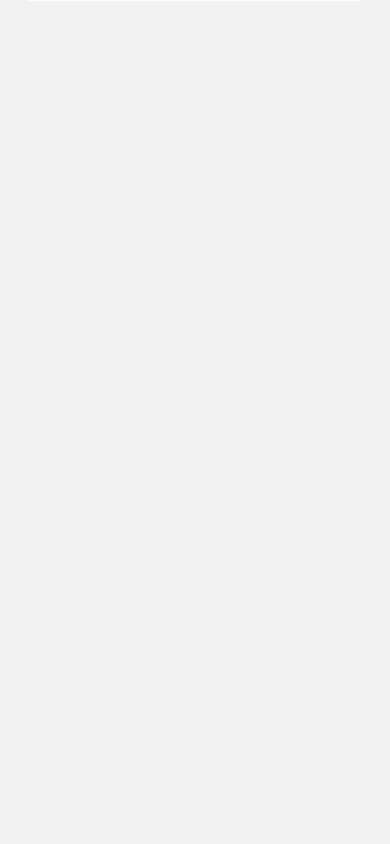
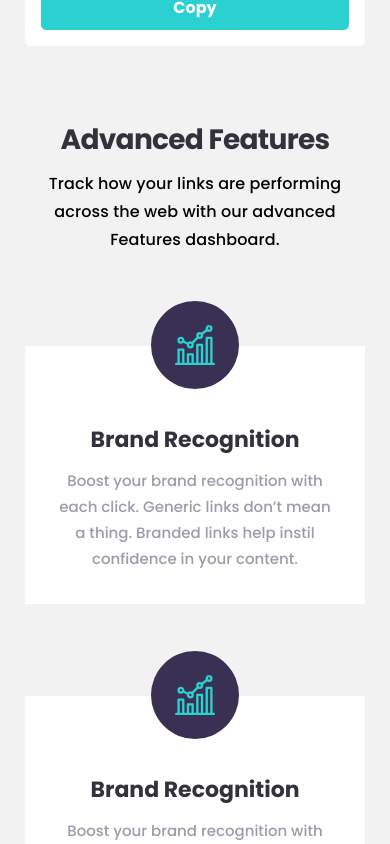
Before and after one commit to tkressma/shortly-landing-page, a React (Create React App) app: page / in a window 390 px wide. Shown: the part 1140-1984 px from the top of the page. Before the commit the page ends 1341 px from the top, so only its background shows below. Built offline with nearby package versions, Linux system fonts and the light colour scheme.

Commit message:
Implement mobile card section

```diff
--- /dev/null
+++ b/src/components/main/Features/FeatureCard.js
@@ -0,0 +1,14 @@
+import styles from "./FeatureCard.module.css";
+function FeatureCard(props) {
+  return (
+    <article className={styles["feature-card"]}>
+      <figure>
+        <img src={props.icon} alt={props.altText} />
+      </figure>
+      <h3>{props.title}</h3>
+      <p>{props.description}</p>
+    </article>
+  );
+}
+
+export default FeatureCard;
--- /dev/null
+++ b/src/components/main/Features/FeatureCard.module.css
@@ -0,0 +1,38 @@
+.feature-card {
+  width: 100%;
+  max-width: 500px;
+  background-color: white;
+  padding: 4.8125rem 2rem 2rem;
+  text-align: center;
+  position: relative;
+  margin-top: 5.75rem;
+}
+
+.feature-card h3 {
+  font-size: 1.375rem;
+  line-height: 33px;
+  color: #34313d;
+  font-weight: bold;
+}
+
+.feature-card p {
+  font-size: 0.9375rem;
+  line-height: 26px;
+  color: #9e9aa8;
+  font-weight: 500;
+  margin-top: 12px;
+}
+
+.feature-card figure {
+  position: absolute;
+  background-color: #3a3054;
+  left: 50%;
+  transform: translateX(-50%);
+  top: -45px;
+  width: 5.5rem;
+  height: 5.5rem;
+  border-radius: 100px;
+  display: flex;
+  justify-content: center;
+  align-items: center;
+}
--- /dev/null
+++ b/src/components/main/Features/FeatureCards.js
@@ -0,0 +1,32 @@
+import styles from "./FeatureCards.module.css";
+import FeatureCard from "./FeatureCard";
+import brandRecognitionIcon from "../../../assets/icon-brand-recognition.svg";
+import detailedRecordsIcon from "../../../assets/icon-detailed-records.svg";
+import fullyCustomizableIcon from "../../../assets/icon-fully-customizable.svg";
+
+function FeatureCards() {
+  return (
+    <div className={styles["feature-cards"]}>
+      <FeatureCard
+        title="Brand Recognition"
+        icon={brandRecognitionIcon}
+        altText="A graph showing an increasing trend"
+        description="Boost your brand recognition with each click. Generic links don’t mean a thing. Branded links help instil confidence in your content."
+      />
+      <FeatureCard
+        title="Brand Recognition"
+        icon={brandRecognitionIcon}
+        altText="A graph showing an increasing trend"
+        description="Boost your brand recognition with each click. Generic links don’t mean a thing. Branded links help instil confidence in your content."
+      />
+      <FeatureCard
+        title="Brand Recognition"
+        icon={brandRecognitionIcon}
+        altText="A graph showing an increasing trend"
+        description="Boost your brand recognition with each click. Generic links don’t mean a thing. Branded links help instil confidence in your content."
+      />
+    </div>
+  );
+}
+
+export default FeatureCards;
--- /dev/null
+++ b/src/components/main/Features/FeatureCards.module.css
@@ -0,0 +1,3 @@
+.feature-cards {
+  margin-top: 3rem;
+}
--- /dev/null
+++ b/src/components/main/Features/Features.js
@@ -0,0 +1,17 @@
+import React from "react";
+import styles from "./Features.module.css";
+import FeatureCards from "./FeatureCards";
+function Features() {
+  return (
+    <section className={styles.features}>
+      <h2 className={styles["features__h2"]}>Advanced Features</h2>
+      <p className={styles["features__p"]}>
+        Track how your links are performing across the web with our advanced
+        Features dashboard.
+      </p>
+      <FeatureCards />
+    </section>
+  );
+}
+
+export default Features;
--- /dev/null
+++ b/src/components/main/Features/Features.module.css
@@ -0,0 +1,19 @@
+.features {
+}
+
+.features__h2 {
+  font-size: 1.75rem;
+  letter-spacing: -0.7px;
+  color: #34313d;
+  margin-bottom: 1rem;
+  font-weight: bold;
+  text-align: center;
+}
+
+.features__p {
+  font-size: 1rem;
+  font-weight: 500;
+  letter-spacing: 0.109091px;
+  line-height: 28px;
+  text-align: center;
+}
--- a/src/components/main/Main.js
+++ b/src/components/main/Main.js
@@ -2,6 +2,7 @@ import React, { useState } from "react";
 import Container from "../UI/Container";
 import Shortener from "./Shortener";
 import ShortenedLinkList from "./ShortenedLinkList";
+import Features from "./Features/Features";
 import styles from "./Main.module.css";
 function Main() {
   const [linkData, setLinkData] = useState([
@@ -21,6 +22,7 @@ function Main() {
       <Container>
         <Shortener storeLinkData={handleLinkData} />
         <ShortenedLinkList linkData={linkData} />
+        <Features />
       </Container>
     </main>
   );
--- a/src/components/main/ShortenedLink.module.css
+++ b/src/components/main/ShortenedLink.module.css
@@ -9,12 +9,14 @@
 
 .link__input_link {
   text-decoration: none;
+  display: inline-block;
   color: #34313d;
   padding: 0.5rem 0;
 }
 
 .link__short_link {
   text-decoration: none;
+  display: inline-block;
   color: #2bd0d0;
   padding: 0.9rem 0;
 }
--- a/src/components/main/ShortenedLinkList.module.css
+++ b/src/components/main/ShortenedLinkList.module.css
@@ -5,3 +5,9 @@
   margin: 1.5rem 0 5rem;
   gap: 1.5rem;
 }
+
+@media (min-width: 1000px) {
+  .links {
+    margin-bottom: 7.5rem;
+  }
+}
```
